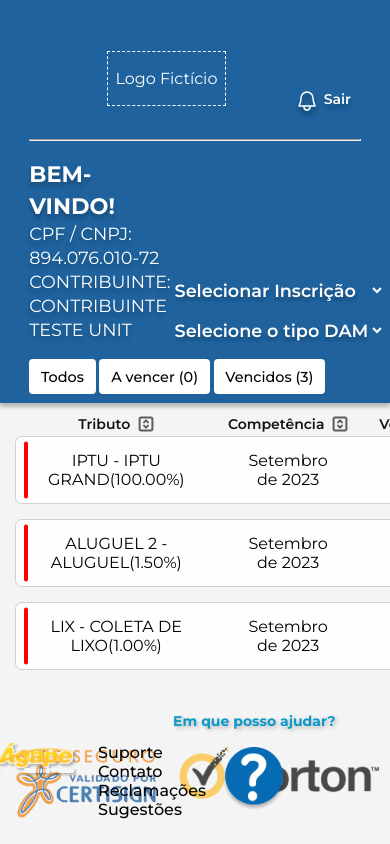
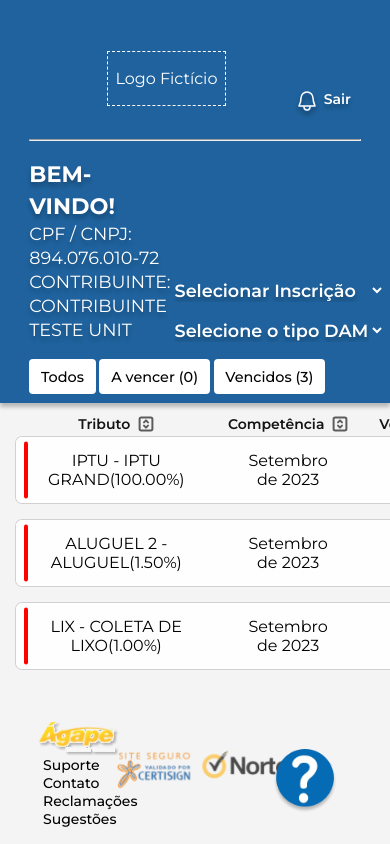
Before and after one commit to RichardSouzza/Squad-06, a React (Vite) app in the folder src/client/: page /client in a window 390 px wide. Built offline with nearby package versions, Linux system fonts and the light colour scheme.

Commit message:
Fix `Footer` responsiveness

```diff
--- a/src/client/src/components/Footer/Footer.css
+++ b/src/client/src/components/Footer/Footer.css
@@ -1,28 +1,34 @@
 .Footer {
-  display: flex;
-  justify-content: center;
-  align-items: center;
+  display: grid;
+  grid-template-columns: 25% 50% 25%;
   margin-top: auto;
-  padding: 1rem 0;
-  position: relative;
+  padding: 1rem 10vw;
 }
 
 .Footer #contact {
   display: flex;
-  width: 5rem;
-  position: absolute;
-  right: 80vw;
+  align-items: start;
 }
 
 .Footer #contact img {
-  width: 100%;
-  height: 100%;
+  max-width: 5rem;
 }
 
 .Footer #contact ul {
   list-style: none;
   margin-left: 1.25rem;
+  font-size: 0.875rem;
   font-weight: 500;
+}
+
+.Footer #certify {
+  display: flex;
+  justify-content: center;
+}
+
+.Footer #certify img {
+  width: 100%;
+  max-height: 91px;
 }
 
 .Footer #sac {
@@ -47,3 +53,35 @@
   height: 100%;
   cursor: pointer;
 }
+
+@media screen and (max-width: 980px) {
+  .Footer {
+    grid-template-columns: 23% 64% 13%;
+  }
+
+  .Footer #contact {
+    flex-direction: column;
+  }
+
+  .Footer #contact ul {
+    margin-left: 0.25rem;
+  }
+
+  .Footer #sac {
+    position: fixed;
+    bottom: 4vh;
+    right: 1vw;
+    transform: translateY(-50%);
+  }
+
+  .Footer #sac p {
+    visibility: hidden;
+    transform: translateY(2rem);
+    transition: visibility 0.1s, transform 0.4s;
+  }
+
+  .Footer #sac:hover p {
+    visibility: visible;
+    transform: unset;
+  }
+}
--- a/src/client/src/components/Footer/Footer.jsx
+++ b/src/client/src/components/Footer/Footer.jsx
@@ -16,7 +16,7 @@ export default function Footer({ contactVisibility }) {
           <li>Sugestões</li>
         </ul>
       </div>
-      <div>
+      <div id="certify">
         <img src={DigitalCertify} alt="Certificação digital" />
       </div>
       <div id="sac">
```
